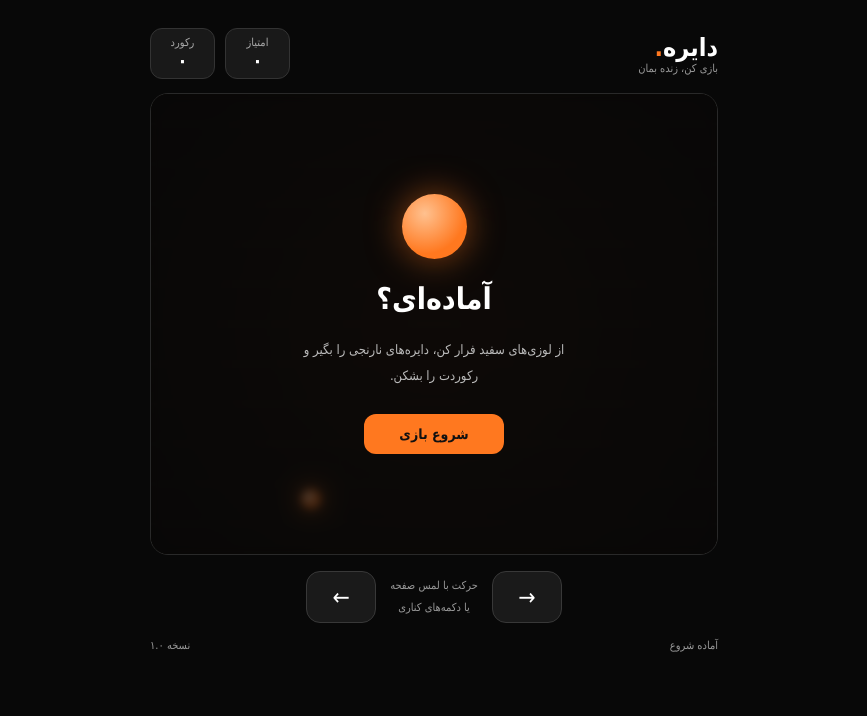
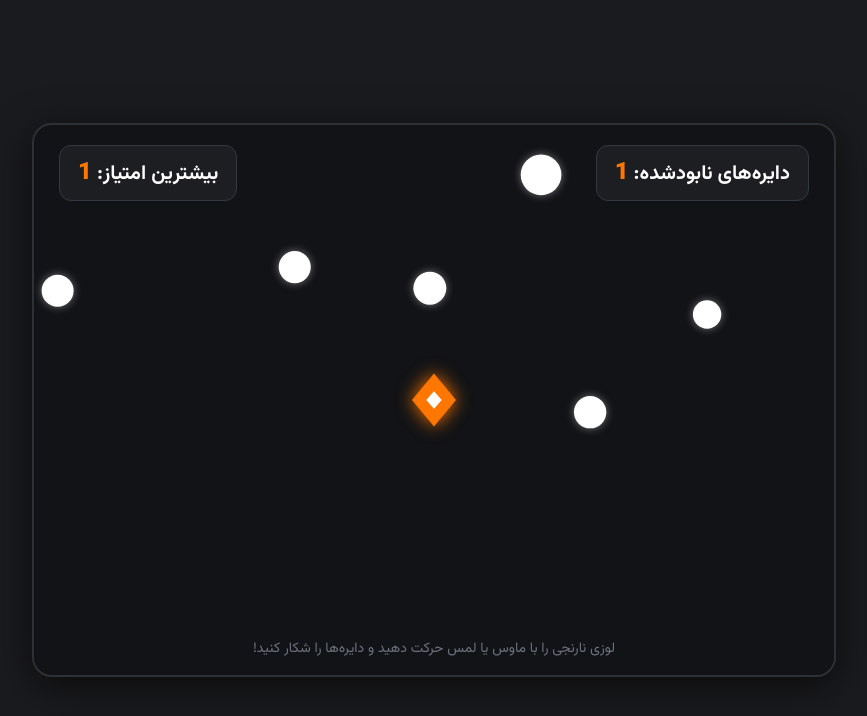
Before and after one commit to igdcir/game, a plain HTML site: page index.html in a window 1280 px wide. Shown: the whole page, without its empty margins (206-1073 px from the left). Drawn offline with Linux system fonts and the light colour scheme; a web font is replaced by a local one.

Commit message:
Update index.html

```diff
--- a/index.html
+++ b/index.html
@@ -1,490 +1,290 @@
-
 <!DOCTYPE html>
 <html lang="fa" dir="rtl">
 <head>
-<meta charset="UTF-8">
-<meta name="viewport" content="width=device-width, initial-scale=1">
-<title>دایره | بازی</title>
+    <meta charset="UTF-8">
+    <meta name="viewport" content="width=device-width, initial-scale=1.0">
+    <title>بازی شکارچی لوزی</title>
+    <!-- لود فونت زیبای وزیر -->
+    <link rel="preconnect" href="https://fonts.googleapis.com">
+    <link href="https://fonts.googleapis.com/css2?family=Vazirmatn:wght@400;700;900&display=swap" rel="stylesheet">
+    <style>
+        * {
+            margin: 0;
+            padding: 0;
+            box-sizing: border-box;
+            user-select: none;
+            font-family: 'Vazirmatn', sans-serif;
+        }
 
-<style>
-@font-face {
-  font-family: Vazir;
-  src: url("https://cdn.jsdelivr.net/gh/rastikerdar/vazir-font@v30.1.0/dist/Vazir.woff2");
-}
-* { box-sizing: border-box; }
-body {
-  margin: 0;
-  background: #080808;
-  color: white;
-  font-family: Vazir, Tahoma, sans-serif;
-}
-.app {
-  max-width: 600px;
-  margin: auto;
-  padding: 16px;
-}
-header {
-  display: flex;
-  justify-content: space-between;
-  align-items: center;
-  margin-bottom: 14px;
-}
-h1 { font-size: 25px; margin: 0; }
-h1 span { color: #ff781f; }
-.stats { display: flex; gap: 10px; }
-.stat {
-  background: #191919;
-  border: 1px solid #333;
-  border-radius: 12px;
-  padding: 7px 12px;
-  text-align: center;
-  min-width: 65px;
-}
-.stat small { display: block; color: #aaa; font-size: 11px; }
-.stat b { font-size: 19px; }
-.arena {
-  position: relative;
-  overflow: hidden;
-  border: 1px solid #292929;
-  border-radius: 18px;
-  background: radial-gradient(ellipse, #211207, #080808 75%);
-}
-canvas {
-  display: block;
-  width: 100%;
-  height: min(65vh, 540px);
-  min-height: 380px;
-  touch-action: none;
-}
-.overlay {
-  position: absolute;
-  inset: 0;
-  display: flex;
-  flex-direction: column;
-  justify-content: center;
-  align-items: center;
-  text-align: center;
-  padding: 24px;
-  background: #080808bb;
-  backdrop-filter: blur(4px);
-}
-.overlay.hide { display: none; }
-.orb {
-  width: 65px;
-  height: 65px;
-  border-radius: 50%;
-  background: radial-gradient(circle at 35% 30%, #ffc18f, #ff781f 65%);
-  box-shadow: 0 0 35px #ff781f80;
-  margin-bottom: 22px;
-  animation: pulse 2.5s infinite alternate;
-}
-@keyframes pulse {
-  to { transform: scale(1.08); box-shadow: 0 0 55px #ff781f90; }
-}
-.overlay h2 { font-size: 30px; margin: 0 0 8px; }
-.overlay p {
-  color: #bbb;
-  font-size: 13px;
-  line-height: 2;
-  max-width: 280px;
-}
-button {
-  font-family: inherit;
-  cursor: pointer;
-  touch-action: manipulation;
-}
-.start {
-  background: #ff781f;
-  color: #111;
-  border: 0;
-  border-radius: 12px;
-  padding: 12px 35px;
-  font-size: 14px;
-  font-weight: bold;
-  margin-top: 12px;
-}
-.controls {
-  direction: ltr;
-  display: flex;
-  justify-content: center;
-  align-items: center;
-  gap: 14px;
-  padding: 16px 0;
-}
-.move {
-  width: 70px;
-  height: 52px;
-  background: #1a1a1a;
-  color: white;
-  border: 1px solid #383838;
-  border-radius: 14px;
-  font-size: 23px;
-  user-select: none;
-}
-.move:active { background: #ff781f; color: black; }
-.hint {
-  direction: rtl;
-  color: #999;
-  font-size: 11px;
-  text-align: center;
-  line-height: 2;
-}
-footer {
-  color: #999;
-  font-size: 11px;
-  display: flex;
-  justify-content: space-between;
-}
-@media (min-width: 600px) {
-  .app { padding-top: 28px; }
-  canvas { height: 460px; }
-}
-</style>
+        body {
+            background-color: #1a1b1e; /* طوسی تیره */
+            display: flex;
+            justify-content: center;
+            align-items: center;
+            min-height: 100vh;
+            overflow: hidden;
+        }
+
+        #game-container {
+            position: relative;
+            box-shadow: 0 10px 40px rgba(0, 0, 0, 0.6);
+            border-radius: 20px;
+            overflow: hidden;
+            border: 2px solid #2d3035;
+        }
+
+        canvas {
+            display: block;
+            background-color: #121316; /* طوسی بسیار تیره برای صفحه بازی */
+            cursor: none; /* مخفی کردن نشانگر ماوس */
+        }
+
+        /* لایه رابط کاربری (UI) */
+        .ui-layer {
+            position: absolute;
+            top: 20px;
+            right: 25px;
+            left: 25px;
+            display: flex;
+            justify-content: space-between;
+            align-items: center;
+            pointer-events: none;
+        }
+
+        .score-box {
+            color: #ffffff;
+            font-size: 20px;
+            font-weight: 700;
+            background: rgba(30, 32, 37, 0.85);
+            padding: 8px 18px;
+            border-radius: 12px;
+            border: 1px solid #333842;
+        }
+
+        .score-val {
+            color: #ff7700; /* نارنجی */
+            font-weight: 900;
+            font-size: 24px;
+        }
+
+        /* راهنما */
+        .hint {
+            position: absolute;
+            bottom: 15px;
+            width: 100%;
+            text-align: center;
+            color: #6c727f;
+            font-size: 14px;
+            pointer-events: none;
+        }
+    </style>
 </head>
+<body>
 
-<body>
-<main class="app">
-  <header>
-    <div>
-      <h1>دایره<span>.</span></h1>
-      <div style="color:#999;font-size:11px">بازی کن، زنده بمان</div>
+<div id="game-container">
+    <div class="ui-layer">
+        <div class="score-box">دایره‌های نابودشده: <span class="score-val" id="score">0</span></div>
+        <div class="score-box">بیشترین امتیاز: <span class="score-val" id="highScore">0</span></div>
     </div>
-    <div class="stats">
-      <div class="stat">
-        <small>امتیاز</small>
-        <b id="score">۰</b>
-      </div>
-      <div class="stat">
-        <small>رکورد</small>
-        <b id="best">۰</b>
-      </div>
-    </div>
-  </header>
-
-  <section class="arena">
-    <canvas id="game"></canvas>
-    <div class="overlay" id="overlay">
-      <div class="orb"></div>
-      <h2 id="title">آماده‌ای؟</h2>
-      <p id="desc">
-        از لوزی‌های سفید فرار کن،
-        دایره‌های نارنجی را بگیر و رکوردت را بشکن.
-      </p>
-      <button class="start" id="start">شروع بازی</button>
-    </div>
-  </section>
-
-  <div class="controls">
-    <button class="move" id="left" aria-label="چپ">←</button>
-    <div class="hint">حرکت با لمس صفحه<br>یا دکمه‌های کناری</div>
-    <button class="move" id="right" aria-label="راست">→</button>
-  </div>
-
-  <footer>
-    <span id="status">آماده شروع</span>
-    <span>نسخه ۱.۰</span>
-  </footer>
-</main>
+    <div class="hint">لوزی نارنجی را با ماوس یا لمس حرکت دهید و دایره‌ها را شکار کنید!</div>
+    <canvas id="gameCanvas" width="800" height="550"></canvas>
+</div>
 
 <script>
-const $ = id => document.getElementById(id);
-const canvas = $("game");
-const ctx = canvas.getContext("2d");
+    const canvas = document.getElementById('gameCanvas');
+    const ctx = canvas.getContext('2d');
+    const scoreEl = document.getElementById('score');
+    const highScoreEl = document.getElementById('highScore');
 
-let w = 320, h = 450, dpr = 1;
-let running = false, last = 0;
-let score = 0, best = 0, spawn = 0;
-let playerX = 160, targetX = 160, playerY = 390;
-let objects = [], particles = [], trail = [];
-let left = false, right = false;
-let elapsed = 0;
+    let score = 0;
+    let highScore = 0;
 
-try {
-  best = Number(localStorage.getItem("dayereh-best")) || 0;
-} catch(e) {}
+    // بازیکن (لوزی نارنجی)
+    const player = {
+        x: canvas.width / 2,
+        y: canvas.height / 2,
+        targetX: canvas.width / 2,
+        targetY: canvas.height / 2,
+        size: 22, // شعاع لوزی
+        angle: 0
+    };
 
-const fmt = n => Math.floor(n).toLocaleString("fa-IR");
-$("best").textContent = fmt(best);
+    // لیست دایره‌ها و ذرات متلاشی شده
+    let circles = [];
+    let particles = [];
 
-function resize() {
-  const rect = canvas.getBoundingClientRect();
-  if (!rect.width) return;
+    // ایجاد یک دایره جدید
+    function spawnCircle() {
+        const radius = Math.random() * 10 + 12; // بین ۱۲ تا ۲۲
+        let x, y;
+        // از لبه‌های صفحه وارد شوند
+        if (Math.random() < 0.5) {
+            x = Math.random() < 0.5 ? -radius : canvas.width + radius;
+            y = Math.random() * canvas.height;
+        } else {
+            x = Math.random() * canvas.width;
+            y = Math.random() < 0.5 ? -radius : canvas.height + radius;
+        }
 
-  dpr = Math.min(window.devicePixelRatio || 1, 2);
-  w = rect.width;
-  h = rect.height;
+        // زاویه و سرعت حرکت
+        const speed = Math.random() * 1.5 + 1.2;
+        const targetAngle = Math.atan2(canvas.height / 2 - y, canvas.width / 2 - x) + (Math.random() - 0.5);
 
-  canvas.width = w * dpr;
-  canvas.height = h * dpr;
-  ctx.setTransform(dpr, 0, 0, dpr, 0, 0);
-
-  playerY = h - 55;
-  playerX = Math.max(15, Math.min(w - 15, playerX));
-  targetX = playerX;
-  draw();
-}
-
-function circle(x, y, r, color) {
-  ctx.save();
-  ctx.shadowColor = color;
-  ctx.shadowBlur = r * 2.5;
-  ctx.fillStyle = color;
-  ctx.beginPath();
-  ctx.arc(x, y, r, 0, Math.PI * 2);
-  ctx.fill();
-  ctx.restore();
-}
-
-function diamond(x, y, r) {
-  ctx.beginPath();
-  ctx.moveTo(x, y-r);
-  ctx.lineTo(x+r, y);
-  ctx.lineTo(x, y+r);
-  ctx.lineTo(x-r, y);
-  ctx.closePath();
-}
-
-function draw() {
-  ctx.clearRect(0, 0, w, h);
-
-  const bg = ctx.createRadialGradient(
-    w/2, h/2, 10, w/2, h/2, h
-  );
-  bg.addColorStop(0, "#211208");
-  bg.addColorStop(1, "#080808");
-  ctx.fillStyle = bg;
-  ctx.fillRect(0, 0, w, h);
-
-  ctx.strokeStyle = "#ffffff09";
-  for (let y=30; y<h; y+=40) {
-    ctx.beginPath();
-    ctx.moveTo(0,y);
-    ctx.lineTo(w,y);
-    ctx.stroke();
-  }
-
-  for (const o of objects) {
-    if (o.type === "coin") {
-      ctx.strokeStyle = "#ff781f99";
-      ctx.lineWidth = 1.5;
-      ctx.beginPath();
-      ctx.arc(o.x,o.y,o.r+5,0,Math.PI*2);
-      ctx.stroke();
-      circle(o.x,o.y,o.r,"#ff781f");
-    } else {
-      ctx.save();
-      ctx.translate(o.x,o.y);
-      ctx.rotate(o.rot);
-      ctx.shadowColor = "#fff";
-      ctx.shadowBlur = 10;
-      diamond(0,0,o.r);
-      const g = ctx.createLinearGradient(-o.r,-o.r,o.r,o.r);
-      g.addColorStop(0,"#fff");
-      g.addColorStop(1,"#aaa7b0");
-      ctx.fillStyle = g;
-      ctx.fill();
-      ctx.restore();
-    }
-  }
-
-  for (const p of trail) {
-    ctx.globalAlpha = p.life * .2;
-    circle(p.x,p.y,p.r,"#ff781f");
-  }
-  ctx.globalAlpha = 1;
-
-  circle(playerX,playerY,10,"#ff781f");
-  circle(playerX-2,playerY-2,3,"#fff0e4");
-
-  for (const p of particles) {
-    ctx.globalAlpha = Math.max(0,p.life);
-    circle(p.x,p.y,p.r,p.color);
-  }
-  ctx.globalAlpha = 1;
-}
-
-function burst(x,y) {
-  for(let i=0;i<12;i++) {
-    const a = Math.random()*Math.PI*2;
-    const v = .8+Math.random()*2;
-    particles.push({
-      x,y,
-      vx:Math.cos(a)*v,
-      vy:Math.sin(a)*v,
-      r:1+Math.random()*2,
-      life:1,
-      color:"#ff781f"
-    });
-  }
-}
-
-function update(dt) {
-  elapsed += dt;
-  const frame = dt * 60;
-
-  // حرکت آرام و نرم
-  const speed = Math.max(2,w*.006)*frame;
-  if(left) targetX -= speed;
-  if(right) targetX += speed;
-
-  targetX = Math.max(15,Math.min(w-15,targetX));
-  playerX += (targetX-playerX)*Math.min(1,.14*frame);
-
-  trail.unshift({
-    x:playerX,y:playerY+6,
-    r:5+Math.random()*3,life:1
-  });
-  if(trail.length>8) trail.pop();
-  trail.forEach(p=>p.life-=.08*frame);
-  trail=trail.filter(p=>p.life>0);
-
-  // موانع کمتر و کندتر
-  spawn += frame;
-  if(spawn > Math.max(48,82-score*.08)) {
-    spawn=0;
-    objects.push({
-      x:18+Math.random()*(w-36),
-      y:-20,
-      r:7+Math.random()*3,
-      type:Math.random()<.28?"coin":"danger",
-      v:.7+Math.random()*.45+Math.min(.4,score*.0002),
-      rot:Math.random()*6,
-      spin:(Math.random()-.5)*.025
-    });
-  }
-
-  for(let i=objects.length-1;i>=0;i--) {
-    const o=objects[i];
-    o.y+=o.v*frame;
-    o.rot+=o.spin*frame;
-
-    if(o.y>h+25) {
-      objects.splice(i,1);
-      continue;
+        circles.push({
+            x: x,
+            y: y,
+            radius: radius,
+            vx: Math.cos(targetAngle) * speed,
+            vy: Math.sin(targetAngle) * speed
+        });
     }
 
-    if(Math.hypot(o.x-playerX,o.y-playerY)<o.r+10) {
-      if(o.type==="coin") {
-        score+=10;
-        $("score").textContent=fmt(score);
-        burst(o.x,o.y);
-        objects.splice(i,1);
-      } else {
-        burst(playerX,playerY);
-        finish();
-        return;
-      }
+    // ساخت ذرات انفجار هنگام کشته شدن دایره
+    function createExplosion(x, y) {
+        for (let i = 0; i < 15; i++) {
+            const angle = Math.random() * Math.PI * 2;
+            const speed = Math.random() * 4 + 1.5;
+            particles.push({
+                x: x,
+                y: y,
+                vx: Math.cos(angle) * speed,
+                vy: Math.sin(angle) * speed,
+                radius: Math.random() * 3 + 1.5,
+                alpha: 1,
+                color: Math.random() > 0.4 ? '#ffffff' : '#ff7700'
+            });
+        }
     }
-  }
 
-  for(const p of particles) {
-    p.x+=p.vx*frame;
-    p.y+=p.vy*frame;
-    p.vx*=.98;
-    p.vy*=.98;
-    p.life-=.025*frame;
-  }
-  particles=particles.filter(p=>p.life>0);
-}
+    // رسم لوزی
+    function drawDiamond(x, y, size) {
+        ctx.save();
+        ctx.translate(x, y);
 
-function loop(t) {
-  if(!running) return;
-  const dt=last ? Math.min((t-last)/16.67,2) : 1;
-  last=t;
-  update(dt);
-  draw();
-  requestAnimationFrame(loop);
-}
+        // افکت نور و درخشش نارنجی
+        ctx.shadowColor = '#ff7700';
+        ctx.shadowBlur = 18;
 
-function begin() {
-  if(running) return;
-  score=0;
-  objects=[];
-  particles=[];
-  trail=[];
-  spawn=0;
-  elapsed=0;
-  playerX=targetX=w/2;
-  $("score").textContent=fmt(0);
-  $("status").textContent="در حال بازی";
-  $("overlay").classList.add("hide");
-  running=true;
-  last=0;
-  requestAnimationFrame(loop);
-}
+        ctx.beginPath();
+        ctx.moveTo(0, -size * 1.2);   // رأس بالا
+        ctx.lineTo(size, 0);          // رأس راست
+        ctx.lineTo(0, size * 1.2);    // رأس پایین
+        ctx.lineTo(-size, 0);         // رأس چپ
+        ctx.closePath();
 
-function finish() {
-  running=false;
+        ctx.fillStyle = '#ff7700'; // رنگ اصلی نارنجی
+        ctx.fill();
 
-  if(score>best) {
-    best=score;
-    try {
-      localStorage.setItem("dayereh-best",best);
-    } catch(e) {}
-  }
+        // یک لوزی کوچک‌تر سفید داخل آن برای زیبایی و برق زدن
+        ctx.beginPath();
+        ctx.moveTo(0, -size * 0.4);
+        ctx.lineTo(size * 0.35, 0);
+        ctx.lineTo(0, size * 0.4);
+        ctx.lineTo(-size * 0.35, 0);
+        ctx.closePath();
+        ctx.fillStyle = '#ffffff';
+        ctx.shadowBlur = 0;
+        ctx.fill();
 
-  $("best").textContent=fmt(best);
-  $("title").textContent="بازی تمام شد";
-  $("desc").textContent=
-    "امتیاز تو: "+fmt(score)+" | رکورد: "+fmt(best);
-  $("start").textContent="دوباره بازی کن";
-  $("status").textContent="بازی تمام شد";
-  $("overlay").classList.remove("hide");
-  draw();
-}
+        ctx.restore();
+    }
 
-$("start").addEventListener("click",begin);
+    // کنترل با ماوس
+    window.addEventListener('mousemove', (e) => {
+        const rect = canvas.getBoundingClientRect();
+        player.targetX = e.clientX - rect.left;
+        player.targetY = e.clientY - rect.top;
+    });
 
-function bindButton(id,dir) {
-  const b=$(id);
-  const down=e=>{
-    e.preventDefault();
-    if(dir==="left") left=true;
-    else right=true;
-    try { b.setPointerCapture(e.pointerId); } catch(e){}
-  };
-  const up=()=>{
-    if(dir==="left") left=false;
-    else right=false;
-  };
-  b.addEventListener("pointerdown",down);
-  ["pointerup","pointercancel","lostpointercapture"]
-    .forEach(ev=>b.addEventListener(ev,up));
-}
+    // کنترل لمسی برای موبایل و تبلت
+    window.addEventListener('touchmove', (e) => {
+        const rect = canvas.getBoundingClientRect();
+        player.targetX = e.touches[0].clientX - rect.left;
+        player.targetY = e.touches[0].clientY - rect.top;
+    }, { passive: false });
 
-// فلش چپ واقعاً به چپ حرکت می‌دهد
-bindButton("left","left");
-bindButton("right","right");
+    // حلقه اصلی بازی
+    let spawnCounter = 0;
 
-let touching=false;
-canvas.addEventListener("pointerdown",e=>{
-  if(!running) return;
-  touching=true;
-  canvas.setPointerCapture(e.pointerId);
-  targetX=e.clientX-canvas.getBoundingClientRect().left;
-});
-canvas.addEventListener("pointermove",e=>{
-  if(!running||!touching) return;
-  targetX=e.clientX-canvas.getBoundingClientRect().left;
-});
-["pointerup","pointercancel","lostpointercapture"]
-  .forEach(ev=>canvas.addEventListener(ev,()=>touching=false));
+    function gameLoop() {
+        ctx.clearRect(0, 0, canvas.width, canvas.height);
 
-window.addEventListener("keydown",e=>{
-  if(e.key==="ArrowLeft") { left=true; e.preventDefault(); }
-  if(e.key==="ArrowRight") { right=true; e.preventDefault(); }
-  if((e.key===" "||e.key==="Enter")&&!running) begin();
-});
-window.addEventListener("keyup",e=>{
-  if(e.key==="ArrowLeft") left=false;
-  if(e.key==="ArrowRight") right=false;
-});
+        // ۱. حرکت روان لوزی به سمت نشانگر ماوس
+        player.x += (player.targetX - player.x) * 0.15;
+        player.y += (player.targetY - player.y) * 0.15;
 
-if("ResizeObserver" in window)
-  new ResizeObserver(resize).observe(canvas);
-else window.addEventListener("resize",resize);
+        // ۲. ظاهر کردن دایره‌ها
+        spawnCounter++;
+        if (spawnCounter % 40 === 0 && circles.length < 15) {
+            spawnCircle();
+        }
 
-resize();
+        // ۳. به‌روزرسانی و رسم دایره‌ها
+        for (let i = circles.length - 1; i >= 0; i--) {
+            const c = circles[i];
+            c.x += c.vx;
+            c.y += c.vy;
+
+            // رسم دایره سفید
+            ctx.save();
+            ctx.beginPath();
+            ctx.arc(c.x, c.y, c.radius, 0, Math.PI * 2);
+            ctx.fillStyle = '#ffffff';
+            ctx.shadowColor = 'rgba(255, 255, 255, 0.4)';
+            ctx.shadowBlur = 8;
+            ctx.fill();
+            ctx.restore();
+
+            // بررسی برخورد لوزی با دایره (کشتن دایره)
+            const dist = Math.hypot(player.x - c.x, player.y - c.y);
+            if (dist < player.size + c.radius) {
+                createExplosion(c.x, c.y);
+                circles.splice(i, 1);
+                score++;
+                scoreEl.innerText = score;
+                if (score > highScore) {
+                    highScore = score;
+                    highScoreEl.innerText = highScore;
+                }
+                continue;
+            }
+
+            // حذف دایره‌هایی که بیش از حد از صفحه دور شده‌اند
+            if (c.x < -60 || c.x > canvas.width + 60 || c.y < -60 || c.y > canvas.height + 60) {
+                circles.splice(i, 1);
+            }
+        }
+
+        // ۴. رسم و به‌روزرسانی ذرات انفجار
+        for (let i = particles.length - 1; i >= 0; i--) {
+            const p = particles[i];
+            p.x += p.vx;
+            p.y += p.vy;
+            p.alpha -= 0.035;
+
+            if (p.alpha <= 0) {
+                particles.splice(i, 1);
+                continue;
+            }
+
+            ctx.save();
+            ctx.globalAlpha = p.alpha;
+            ctx.beginPath();
+            ctx.arc(p.x, p.y, p.radius, 0, Math.PI * 2);
+            ctx.fillStyle = p.color;
+            ctx.fill();
+            ctx.restore();
+        }
+
+        // ۵. رسم لوزی (شخصیت اصلی)
+        drawDiamond(player.x, player.y, player.size);
+
+        requestAnimationFrame(gameLoop);
+    }
+
+    // شروع بازی
+    gameLoop();
 </script>
+
 </body>
 </html>
```
